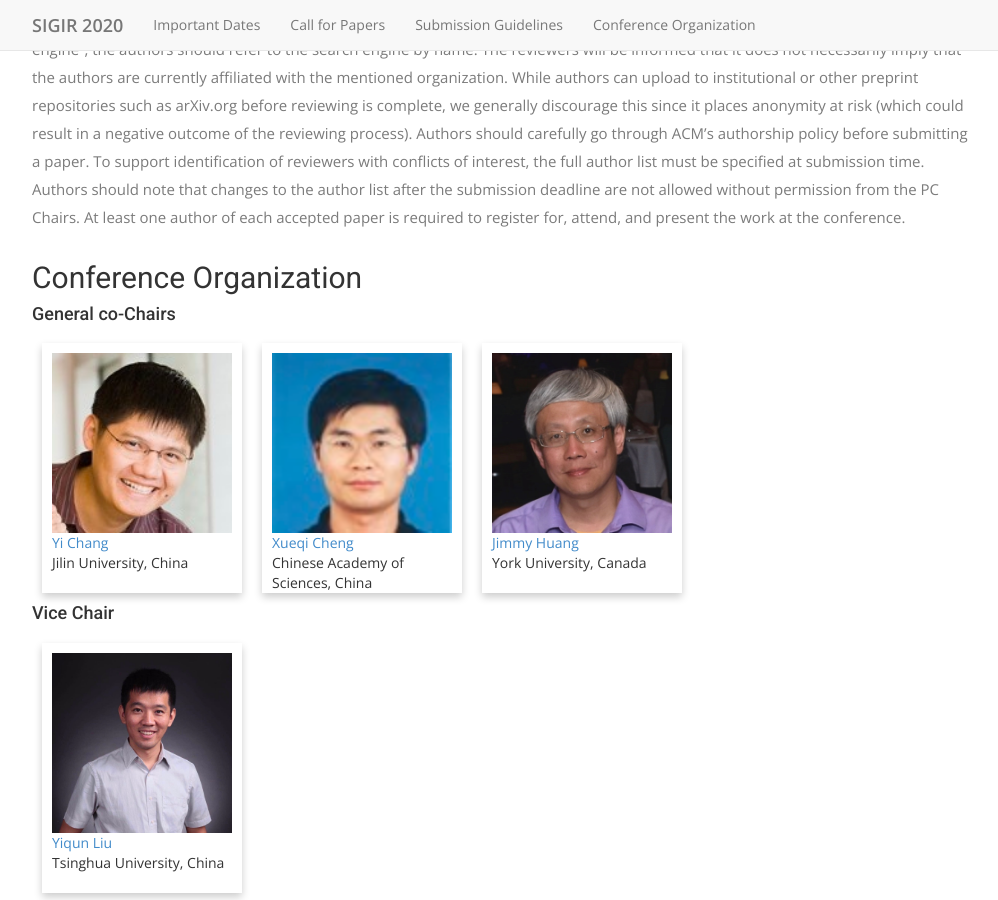
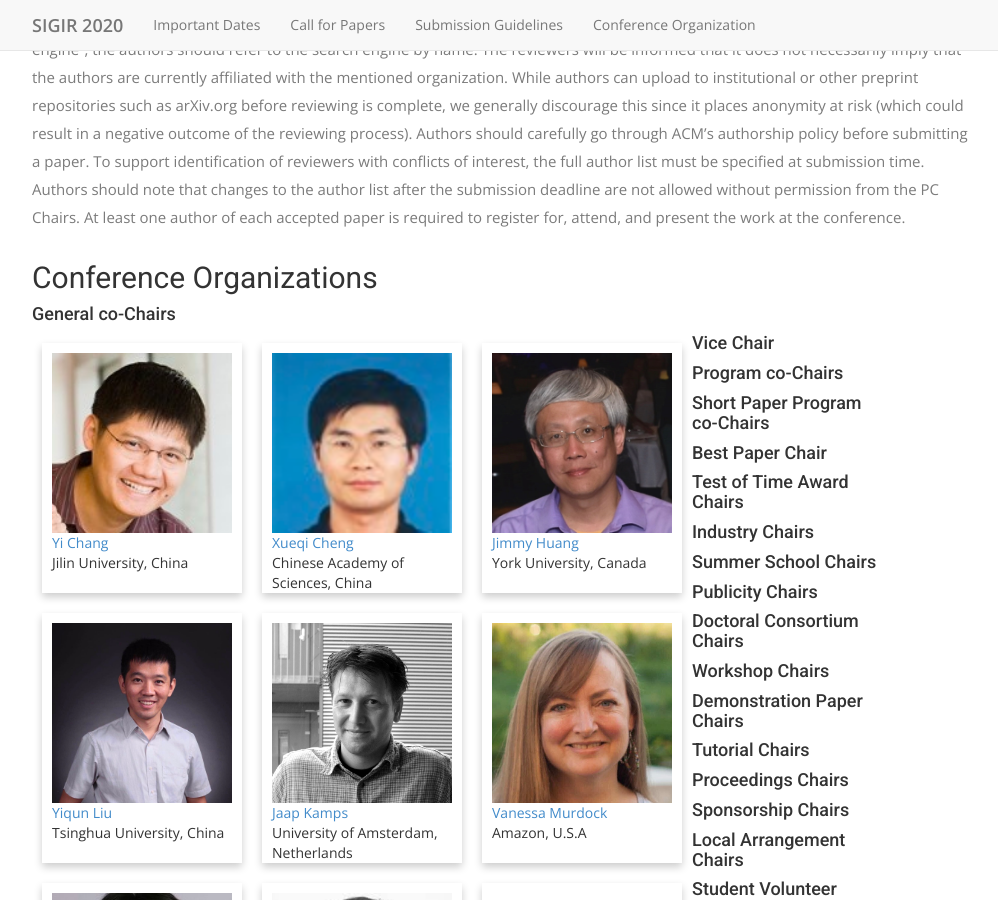
Before and after one commit to LongPhilXia/testLandingPage, a Jekyll site: the page built from index.html, in a window 1280 px wide and 900 px high, scrolled down 3319 px. Shown: the whole window, without its empty margins (38-1036 px from the left). Built offline with Jekyll 4.4.1, drawn with Linux system fonts in a browser that asks for light colours; nearby versions of some CDN libraries; some web fonts are replaced.

Commit message:
Update index.html

```diff
--- a/index.html
+++ b/index.html
@@ -223,8 +223,7 @@
       <div id="organizers"> </div>
       <!-- Committees -->
             <div class="col-sm-12 col-md-9">
-    <h2>Conference Organization</h2>
-    <div id="organizers">
+    <h2>Conference Organizations</h2>
 
 
         <h4>General co-Chairs</h4>
@@ -641,7 +640,6 @@
 
         <div style="height: 30px; clear: both;"></div>
 
-    </div>
 </div>
 
     </div>
```
